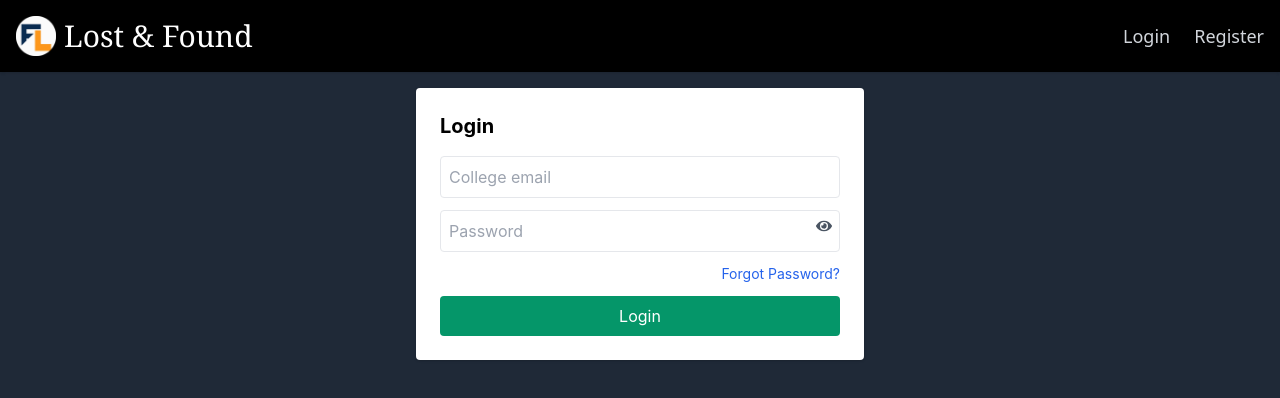
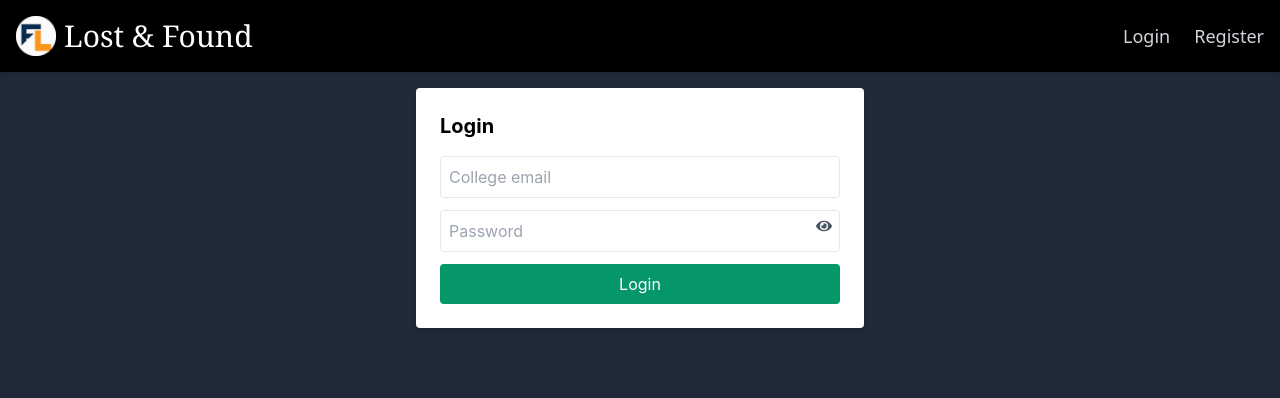
Before and after one commit to bhargav-anagani/lost-and-found-frontend, a React (Vite) app: page /login in a window 1280 px wide. Shown: the top 398 px of the page. Built offline with nearby package versions, Linux system fonts and the light colour scheme; no server answers.

Commit message:
Added favicon logo and updated index.html title

```diff
--- a/index.html
+++ b/index.html
@@ -3,7 +3,9 @@
   <head>
     <meta charset="utf-8" />
     <meta name="viewport" content="width=device-width,initial-scale=1.0" />
+    <link rel="icon" type="image/jpeg" href="/logo.jpg" />
     <title>Lost & Found</title>
+
 
   </head>
   <body>
--- a/src/pages/Login.jsx
+++ b/src/pages/Login.jsx
@@ -58,11 +58,13 @@ export default function Login() {
           </span>
         </div>
 
-        <p className="text-right text-sm mt-1">
-          <a href="/forgot-password" className="text-blue-600 hover:underline">
-            Forgot Password?
-          </a>
-        </p>
+        {/*
+<p className="text-right text-sm mt-1">
+  <a href="/forgot-password" className="text-blue-600 hover:underline">
+    Forgot Password?
+  </a>
+</p>
+*/}
 
         <button className="w-full bg-green-600 text-white p-2 rounded">Login</button>
       </form>
```
Also changed, not shown: public/logo.jpg (added).
